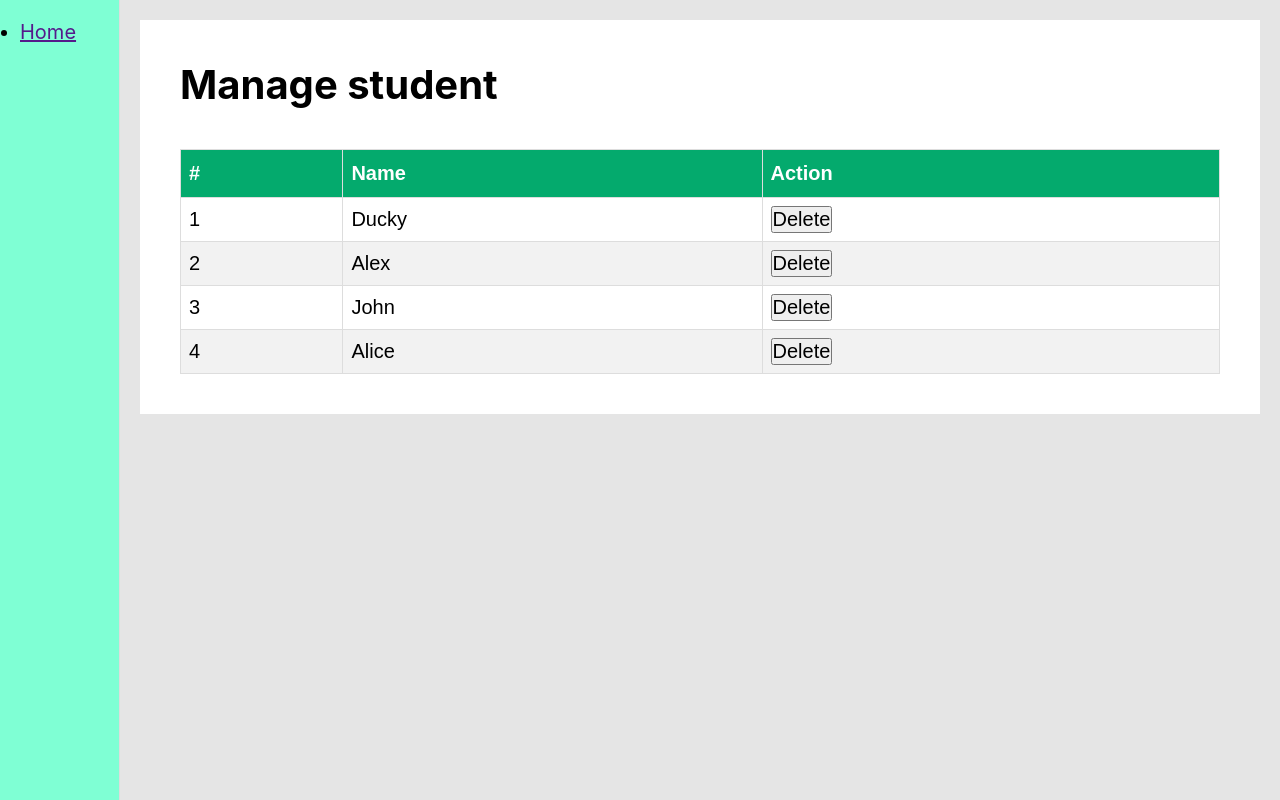
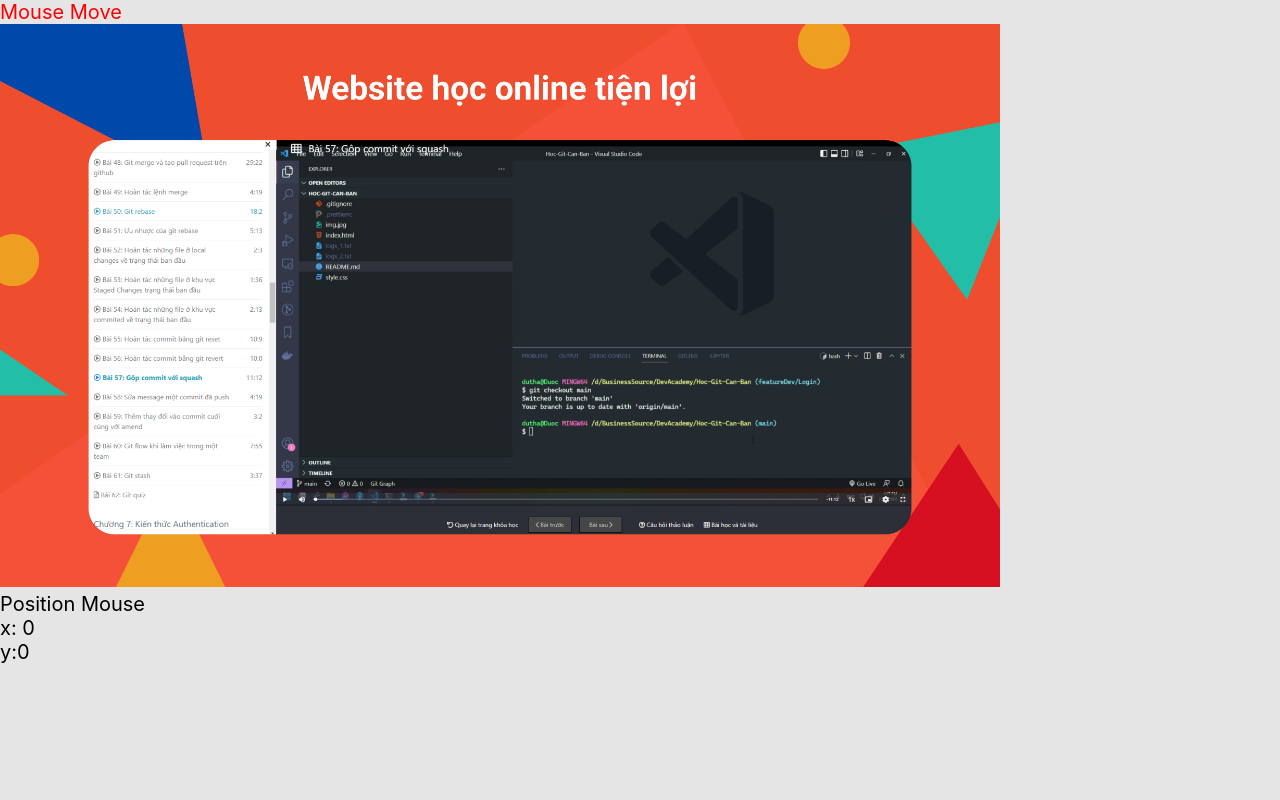
Before and after one commit to NguyenUyen-ReactJs2206/Learn_Hook_with_Jsx_and_Tsx, a React (Create React App) app in the folder learn-hook-tsx-app/: page / in a window 1280 px wide. Built offline with nearby package versions, Linux system fonts and the light colour scheme.

Commit message:
Render Props

```diff
--- a/learn-hook-tsx-app/src/App.tsx
+++ b/learn-hook-tsx-app/src/App.tsx
@@ -1,4 +1,6 @@
 import './App.css'
+import Ads from './MouseTracker/cpn/Ads'
+import MouseTracker from './MouseTracker/MouseTracker'
 import Manager from './ReactPortal/cpn/Manager'
 import MainLayout from './ReactPortal/MainLayout'
 import DifferentWaysWelcome from './UseContext/DifferentWaysWelcome'
@@ -15,9 +17,10 @@ function App() {
       {/* <DifferentWaysWelcome /> */}
       {/* <AutoInput />
       <ProductList /> */}
-      <MainLayout>
+      {/* <MainLayout>s
         <Manager />
-      </MainLayout>
+      </MainLayout> */}
+      <MouseTracker render={(value) => <Ads {...value} />} />
     </div>
   )
 }
--- /dev/null
+++ b/learn-hook-tsx-app/src/MouseTracker/MouseTracker.tsx
@@ -0,0 +1,21 @@
+import React, { useState } from 'react'
+
+interface PositionType {
+  x: number
+  y: number
+}
+export default function MouseTracker({ render }: { render: (value: PositionType) => JSX.Element }) {
+  const [position, setPosition] = useState<PositionType>({ x: 0, y: 0 })
+  const handleMouseMove = (event: React.MouseEvent<HTMLDivElement, MouseEvent>) => {
+    setPosition({
+      x: event.clientX,
+      y: event.clientY
+    })
+  }
+  return (
+    <div onMouseMove={handleMouseMove}>
+      <p style={{ color: 'red' }}>Mouse Move</p>
+      {render(position)}
+    </div>
+  )
+}
--- /dev/null
+++ b/learn-hook-tsx-app/src/MouseTracker/cpn/Ads.tsx
@@ -0,0 +1,14 @@
+import websiteUI from '../img/learning-website-ui.png'
+
+export default function Ads({ x, y }: { x: number; y: number }) {
+  return (
+    <div>
+      <img src={websiteUI} alt='website ui' style={{ width: '100rem', height: 'auto' }} />
+      <p>Position Mouse</p>
+      <ul>
+        <li>x: {x}</li>
+        <li>y:{y}</li>
+      </ul>
+    </div>
+  )
+}
```
Also changed, not shown: learn-hook-tsx-app/src/MouseTracker/img/learning-website-ui.png (added).
